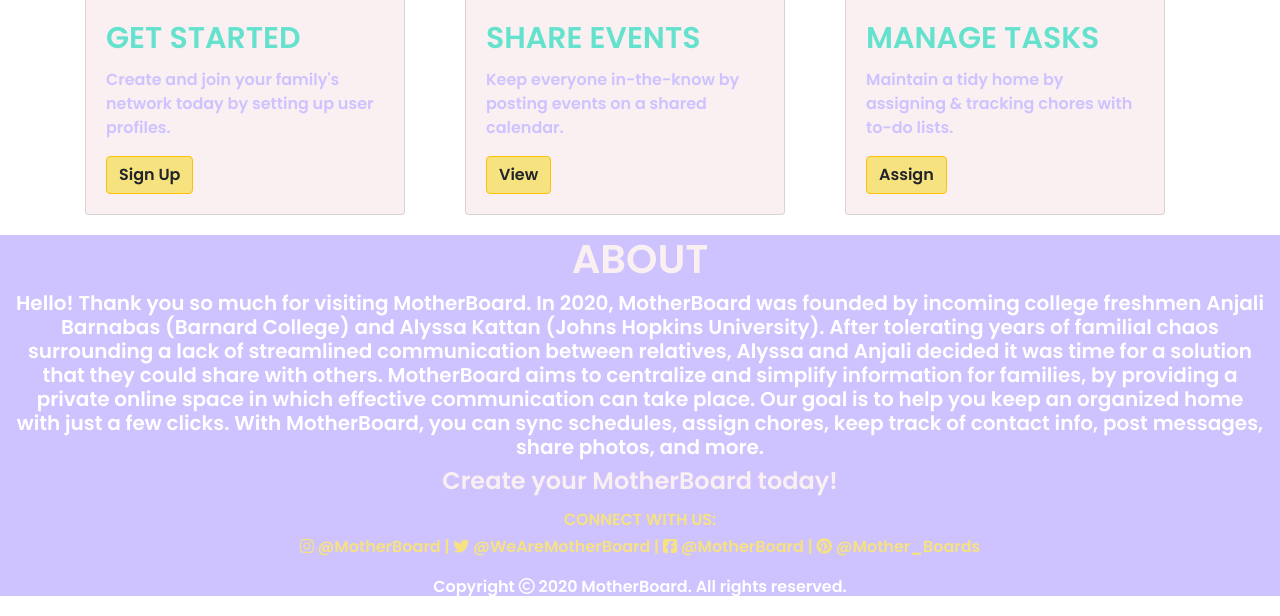
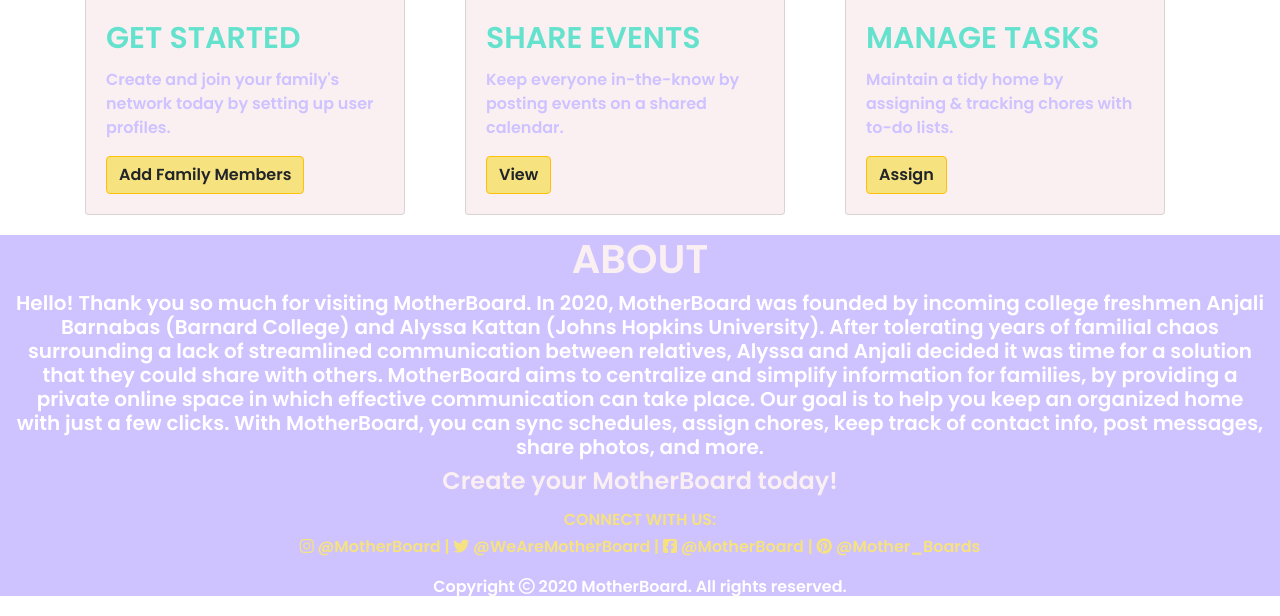
Before and after one commit to abarnabas/Motherboard, a Flask app: page / in a window 1280 px wide. Shown: the part 616-1232 px from the top of the page. Run offline with Flask 2, Linux system fonts and the light colour scheme; some libraries are stand-ins or nearby versions.

Commit message:
Update index.html

```diff
--- a/templates/index.html
+++ b/templates/index.html
@@ -33,7 +33,7 @@
   <div class="card-body">
     <h5 class="card-title" style="color: #65E2CD; font-size: 30px; font-family: Poppins">GET STARTED</h5>
     <p class="card-text">Create and join your family's network today by setting up user profiles.</p>
-    <a href="{{url_for('users_add')}}" class="btn btn-warning" style="background-color:#F6E27F">Sign Up</a>
+    <a href="{{url_for('users_add')}}" class="btn btn-warning" style="background-color:#F6E27F">Add Family Members</a>
   </div>
 </div>
 </div>
```
